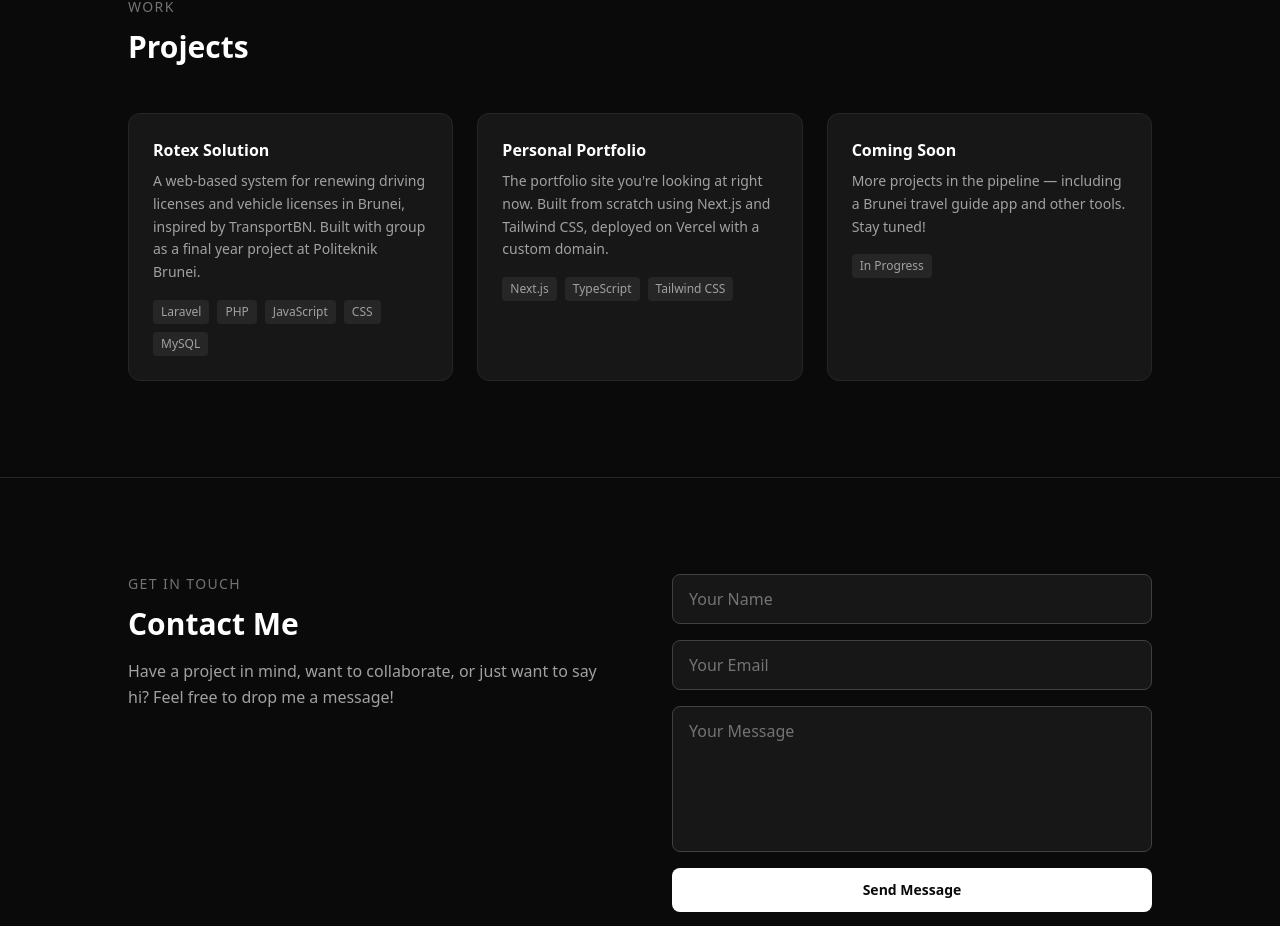
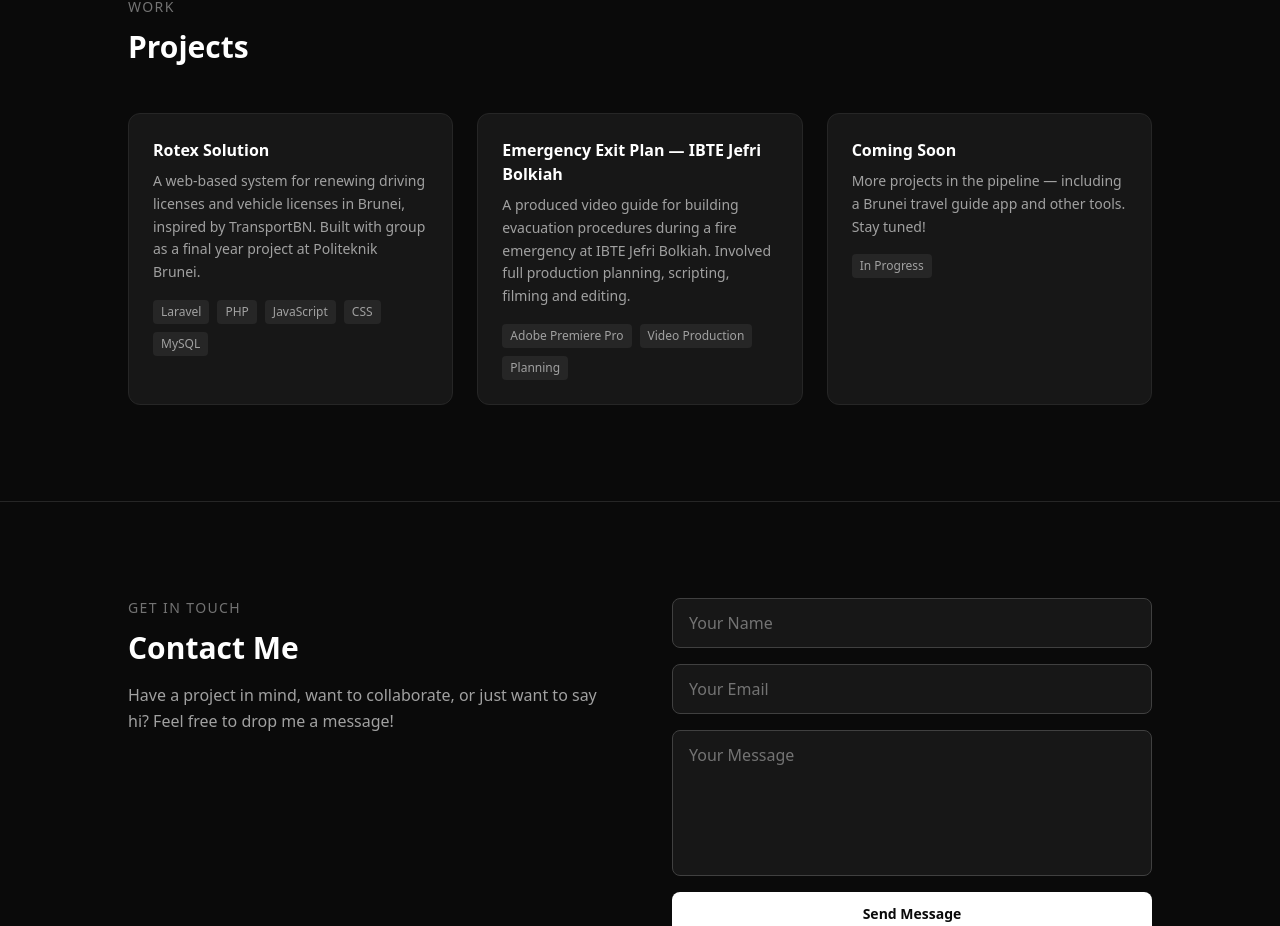
Before and after one commit to Sufiaqilah/my-portfolio, a Next.js app: page / in a window 1280 px wide. Shown: the part 1459-2385 px from the top of the page. Built offline with nearby package versions, Linux system fonts and the light colour scheme.

Commit message:
add second project

```diff
--- a/app/components/Projects.tsx
+++ b/app/components/Projects.tsx
@@ -6,11 +6,11 @@ const projects = [
     link: "https://github.com/Sufiaqilah/rtxsltn",
   },
   {
-    title: "Personal Portfolio",
-    description: "The portfolio site you're looking at right now. Built from scratch using Next.js and Tailwind CSS, deployed on Vercel with a custom domain.",
-    tags: ["Next.js", "TypeScript", "Tailwind CSS"],
-    link: "https://sufiaqilah.com",
-  },
+  title: "Emergency Exit Plan — IBTE Jefri Bolkiah",
+  description: "A produced video guide for building evacuation procedures during a fire emergency at IBTE Jefri Bolkiah. Involved full production planning, scripting, filming and editing.",
+  tags: ["Adobe Premiere Pro", "Video Production", "Planning"],
+  link: "#",
+},
   {
     title: "Coming Soon",
     description: "More projects in the pipeline — including a Brunei travel guide app and other tools. Stay tuned!",
```
